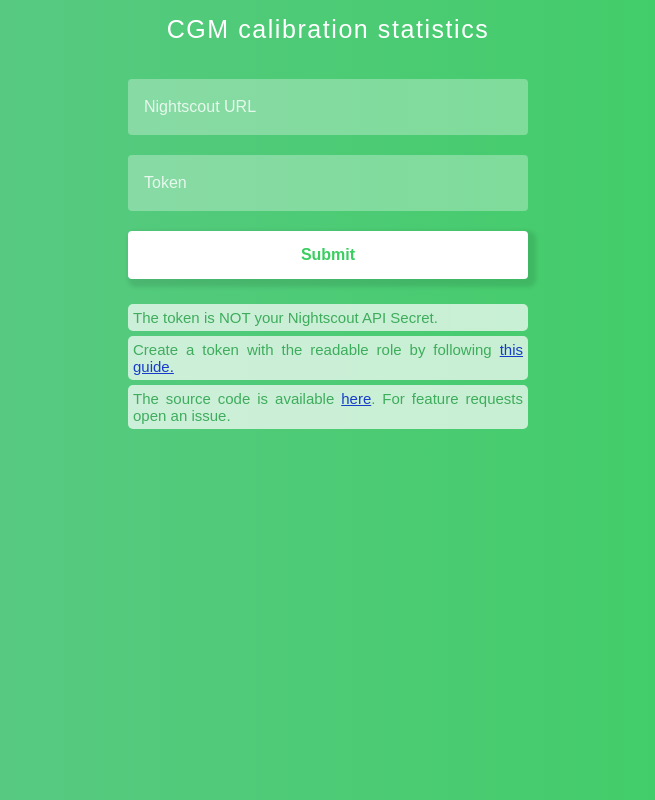
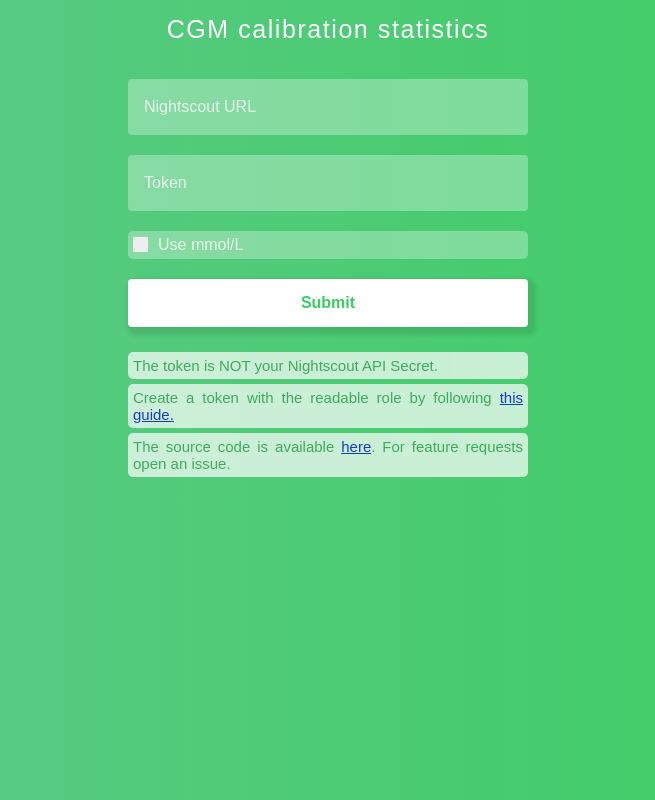
Before and after one commit to Andrei0105/cgm-calibration, a React (Create React App) app in the folder cgm-calibration-react/: page / in a window 1280 px wide. Shown: the whole page, without its empty margins (312-967 px from the left). Built offline with nearby package versions, Linux system fonts and the light colour scheme.

Commit message:
Add use mmol/l checkbox and style, no functionality

```diff
--- a/cgm-calibration-react/src/App.css
+++ b/cgm-calibration-react/src/App.css
@@ -215,3 +215,84 @@
   padding: 5px;
   border-radius: 5px;
 }
+
+.div-form-check {
+  background-color: rgba(255, 255, 255, 0.3);
+  text-align: justify;
+  width: 100%;
+  border: 0;
+  padding: 5px;
+  border-radius: 5px;
+}
+
+/* Customize the label (the container) */
+.container {
+  display: block;
+  position: relative;
+  padding-left: 25px;
+  font-family: "Gotham SSm A", "Gotham SSm B", sans-serif;
+  line-height: normal;
+  margin: auto;
+  cursor: pointer;
+  color: rgba(255, 255, 255, 0.8);
+  font-size: 16px;
+  font-weight: 400;
+  -webkit-user-select: none;
+  -moz-user-select: none;
+  -ms-user-select: none;
+  user-select: none;
+}
+
+/* Hide the browser's default checkbox */
+.container input {
+  position: absolute;
+  opacity: 0;
+  cursor: pointer;
+  height: 0;
+  width: 0;
+}
+
+/* Create a custom checkbox */
+.checkmark {
+  position: absolute;
+  top: 1px;
+  left: 0;
+  height: 15px;
+  width: 15px;
+  background-color: #eee;
+}
+
+/* On mouse-over, add a grey background color */
+.container:hover input ~ .checkmark {
+  background-color: #ccc;
+}
+
+/* When the checkbox is checked, add a blue background */
+.container input:checked ~ .checkmark {
+  background-color: #2196F3;
+}
+
+/* Create the checkmark/indicator (hidden when not checked) */
+.checkmark:after {
+  content: "";
+  position: absolute;
+  display: none;
+}
+
+/* Show the checkmark when checked */
+.container input:checked ~ .checkmark:after {
+  display: block;
+}
+
+/* Style the checkmark/indicator */
+.container .checkmark:after {
+  left: 4px;
+  top: 2px;
+  width: 3px;
+  height: 6px;
+  border: solid white;
+  border-width: 0 3px 3px 0;
+  -webkit-transform: rotate(45deg);
+  -ms-transform: rotate(45deg);
+  transform: rotate(45deg);
+}
--- a/cgm-calibration-react/src/App.tsx
+++ b/cgm-calibration-react/src/App.tsx
@@ -122,6 +122,18 @@
               active={false}
               value={this.state.tempToken}
             />
+            <br></br>
+            <div className="div-form-check">
+              <label className="container" htmlFor={"form-check"}>
+                Use mmol/L{" "}
+                <input
+                  type="checkbox"
+                  id={"form-check"}
+                />
+                <span className="checkmark"></span>
+              </label>
+            </div>
+
             <br></br>
             <button>Submit</button>
             <div className="div-form-text">
```
